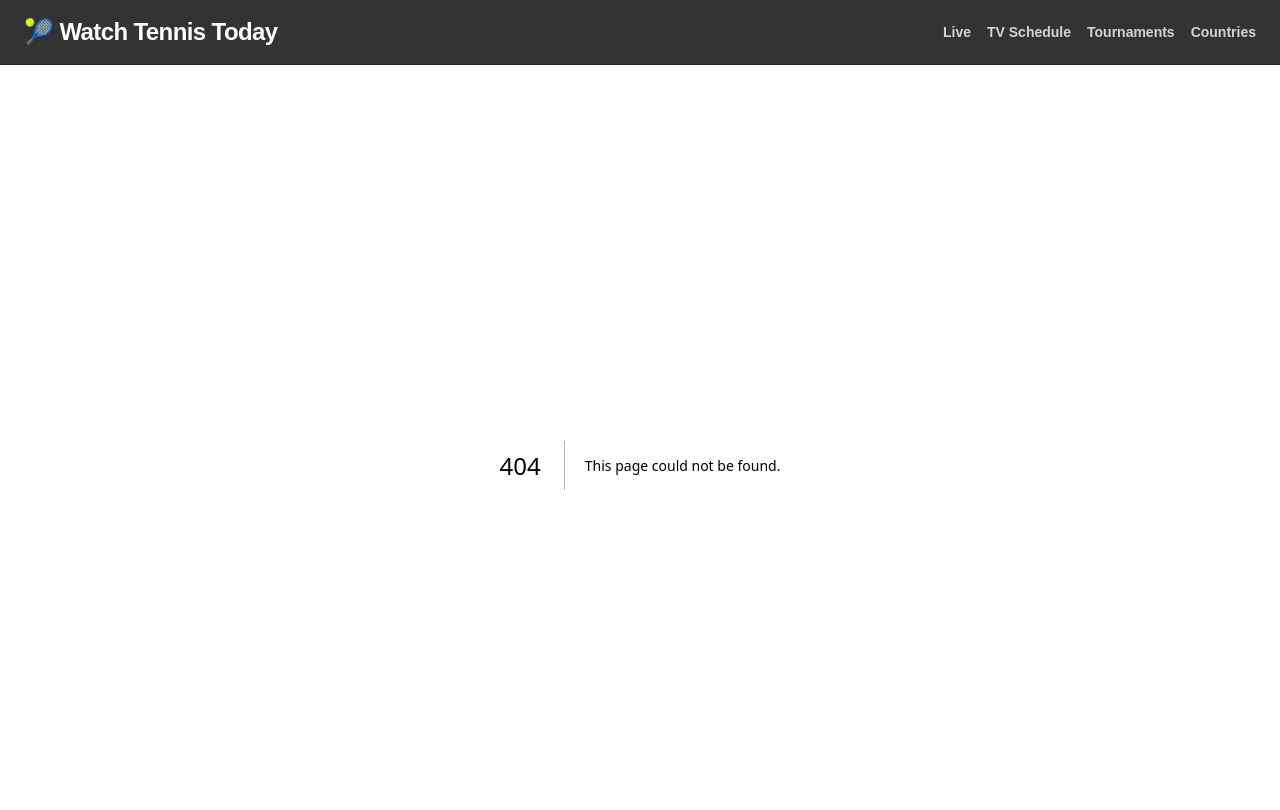
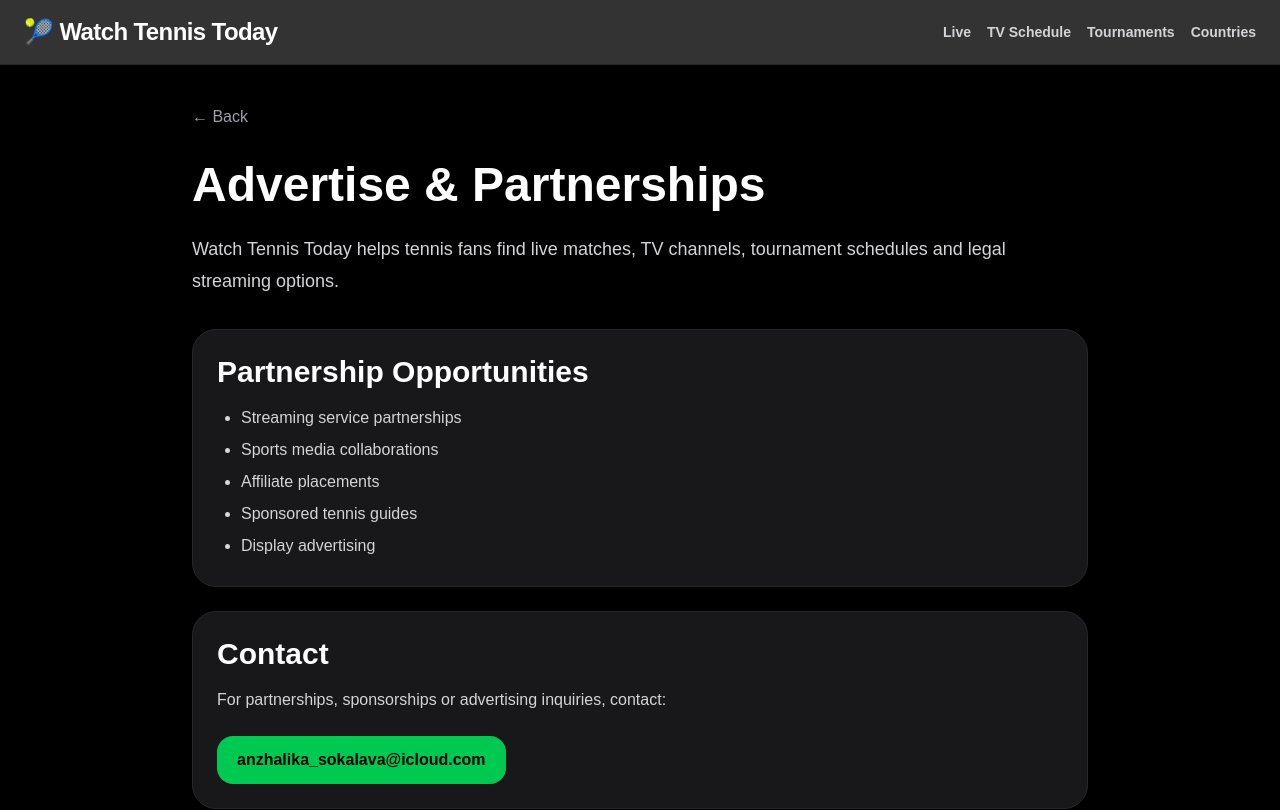
Before and after one commit to 8dqqd57hyh-rgb/watch-tennis-today, a Next.js app: page /advertise in a window 1280 px wide. Before the commit this address had no page. Shown: the top 810 px of the page. Built offline with nearby package versions, Linux system fonts and the light colour scheme.

Commit message:
Add internal links to country tennis pages

```diff
--- /dev/null
+++ b/app/advertise/page.tsx
@@ -0,0 +1,57 @@
+export const metadata = {
+  title: "Advertise & Partnerships | Watch Tennis Today",
+  description:
+    "Partner with Watch Tennis Today to reach tennis fans looking for live matches, TV schedules and streaming options.",
+};
+
+export default function AdvertisePage() {
+  return (
+    <main className="min-h-screen bg-black text-white p-6 md:p-10">
+      <div className="max-w-4xl mx-auto">
+        <a href="/" className="text-zinc-400 hover:text-white">
+          ← Back
+        </a>
+
+        <h1 className="text-5xl font-black mt-8 mb-6">
+          Advertise & Partnerships
+        </h1>
+
+        <p className="text-zinc-300 text-lg leading-8 mb-8">
+          Watch Tennis Today helps tennis fans find live matches, TV channels,
+          tournament schedules and legal streaming options.
+        </p>
+
+        <section className="bg-zinc-900 border border-zinc-800 rounded-3xl p-6 mb-6">
+          <h2 className="text-3xl font-black mb-3">
+            Partnership Opportunities
+          </h2>
+
+          <ul className="text-zinc-300 leading-8 list-disc pl-6">
+            <li>Streaming service partnerships</li>
+            <li>Sports media collaborations</li>
+            <li>Affiliate placements</li>
+            <li>Sponsored tennis guides</li>
+            <li>Display advertising</li>
+          </ul>
+        </section>
+
+        <section className="bg-zinc-900 border border-zinc-800 rounded-3xl p-6">
+          <h2 className="text-3xl font-black mb-3">
+            Contact
+          </h2>
+
+          <p className="text-zinc-300 leading-8">
+            For partnerships, sponsorships or advertising inquiries, contact:
+          </p>
+
+          <a
+            href="mailto:anzhalika_sokalava@icloud.com"
+            className="inline-block mt-5 bg-green-500 text-black px-5 py-3 rounded-2xl font-black"
+          >
+            anzhalika_sokalava@icloud.com
+          </a>
+        </section>
+      </div>
+    </main>
+  );
+}
--- a/app/best-ways-to-watch-tennis-online/page.tsx
+++ b/app/best-ways-to-watch-tennis-online/page.tsx
@@ -3,6 +3,8 @@ export const metadata = {
   description:
     "Best legal ways to watch tennis online, including ATP, WTA, Grand Slam broadcasters, tennis streaming services and country-based TV coverage.",
 };
+
+import AdSlot from "@/app/components/AdSlot";
 
 const countries = [
   ["Poland", "/watch-tennis-in/poland"],
@@ -16,7 +18,7 @@ const countries = [
   ["Australia", "/watch-tennis-in/australia"],
   ["India", "/watch-tennis-in/india"],
 ];
-
+<AdSlot />
 export default function BestWaysPage() {
   return (
     <main className="min-h-screen bg-black text-white p-6 md:p-10">
--- /dev/null
+++ b/app/components/AdSlot.tsx
@@ -0,0 +1,17 @@
+type AdSlotProps = {
+  label?: string;
+};
+
+export default function AdSlot({ label = "Advertisement" }: AdSlotProps) {
+  return (
+    <div className="my-8 rounded-3xl border border-dashed border-zinc-700 bg-zinc-900/60 p-6 text-center">
+      <p className="text-xs uppercase tracking-widest text-zinc-500 mb-3">
+        {label}
+      </p>
+
+      <div className="min-h-[120px] flex items-center justify-center text-zinc-500">
+        Ad space
+      </div>
+    </div>
+  );
+}
--- a/app/layout.tsx
+++ b/app/layout.tsx
@@ -119,6 +119,7 @@ export default function RootLayout({
   Tournaments
 </a>
 
+
         <a
           href="/watch-tennis-in/poland"
           className="text-zinc-300 hover:text-white"
@@ -171,6 +172,7 @@ export default function RootLayout({
 >
   Watch Online Guide
 </a>
+<a href="/advertise">Advertise</a>
   </div>
 </footer>
   <Analytics />
--- a/app/sitemap.ts
+++ b/app/sitemap.ts
@@ -253,6 +253,7 @@ export default async function sitemap() {
   "/privacy-policy",
   "/terms",
 "/disclaimer",
+"/advertise",
 "/tournament",
 "/best-ways-to-watch-tennis-online",
 ].map((path) => ({
--- a/app/watch-tennis-in/[country]/page.tsx
+++ b/app/watch-tennis-in/[country]/page.tsx
@@ -1,5 +1,6 @@
 export const dynamic = "force-dynamic";
 import { affiliateLinks } from "@/app/lib/affiliateLinks";
+import AdSlot from "@/app/components/AdSlot";
 
 function readableCountry(country: string) {
   return country
@@ -11,6 +12,7 @@ function readableCountry(country: string) {
     )
     .join(" ");
 }
+<AdSlot />
 
 const broadcasters: Record<
   string,
--- a/app/watch/[slug]/page.tsx
+++ b/app/watch/[slug]/page.tsx
@@ -1,4 +1,5 @@
 import { headers } from "next/headers";
+import AdSlot from "@/app/components/AdSlot";
 
 export const dynamic = "force-dynamic";
 
@@ -16,7 +17,7 @@ type Match = {
     url: string;
   }[];
 };
-
+<AdSlot />
 async function getBaseUrl() {
   const headersList = await headers();
   const host = headersList.get("host");
```
